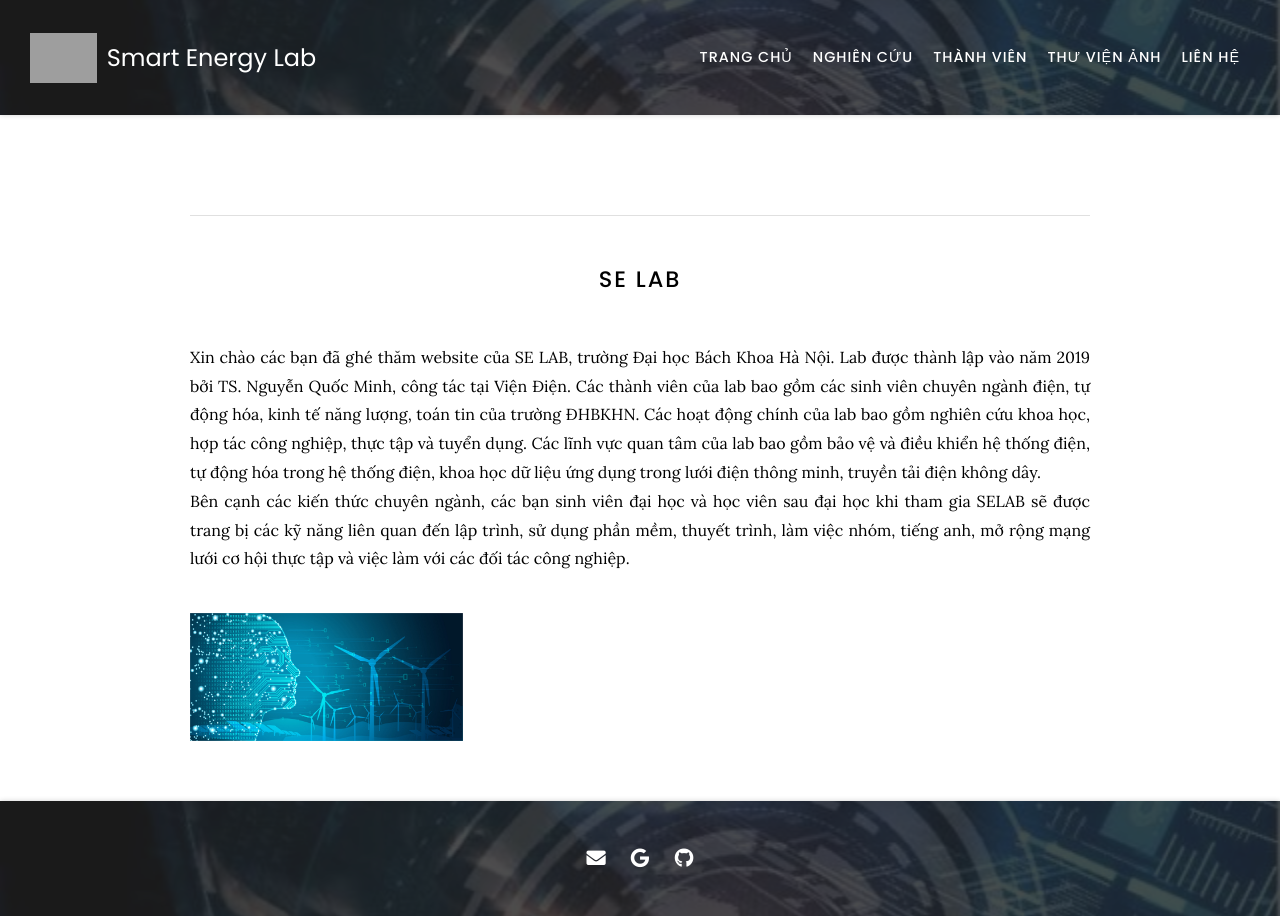
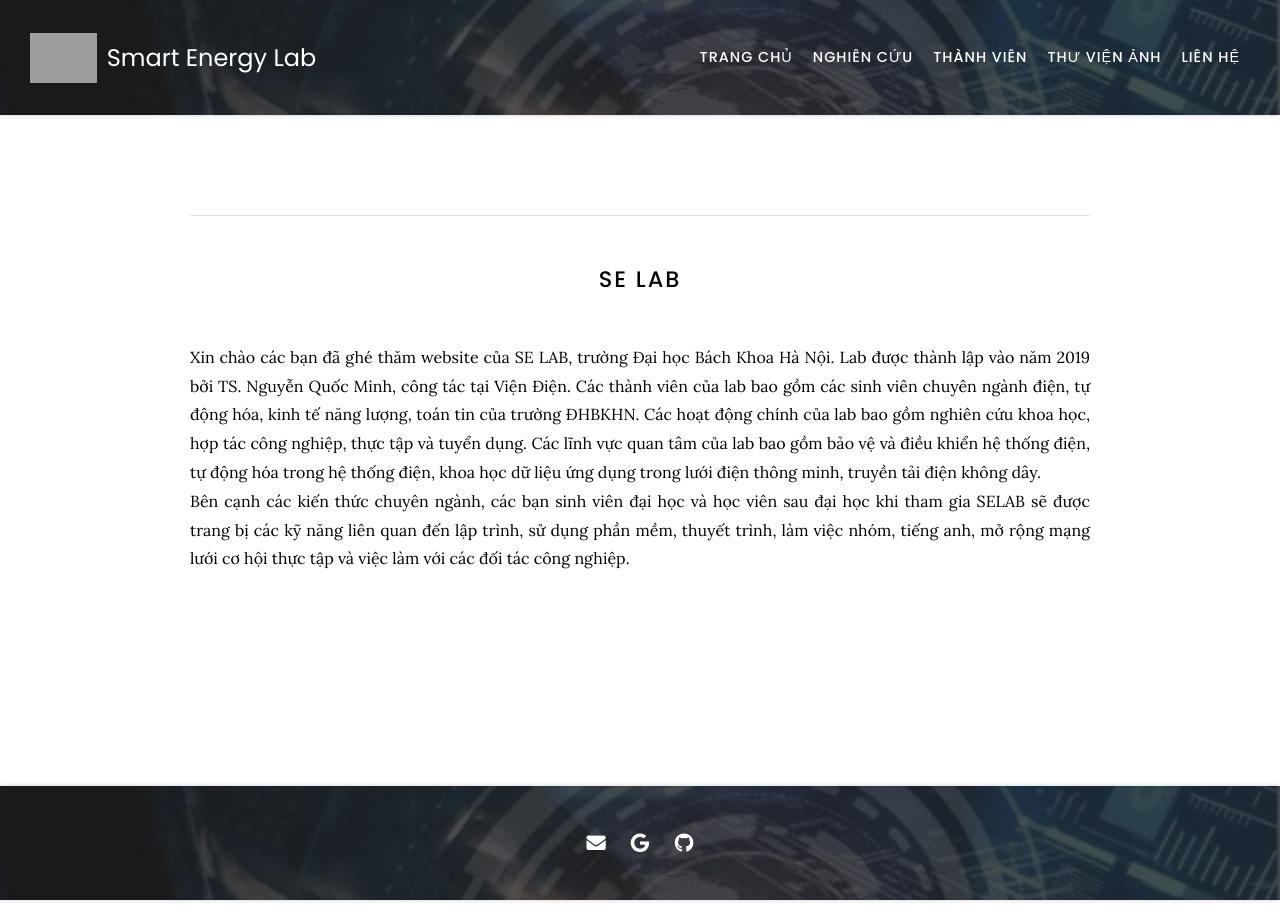
Before and after one commit to selabhust/home, a Jekyll site: the page built from index.md, in a window 1280 px wide. Built offline with Jekyll 4.4.1, drawn with Linux system fonts in a browser that asks for light colours; nearby versions of some CDN libraries; grey boxes are pictures that could not be loaded.

Commit message:
Update index.md

```diff
--- a/index.md
+++ b/index.md
@@ -10,8 +10,3 @@ nav:
 
 Xin chào các bạn đã ghé thăm website của SE LAB, trường Đại học Bách Khoa Hà Nội. Lab được thành lập vào năm 2019 bởi TS. Nguyễn Quốc Minh, công tác tại Viện Điện. Các thành viên của lab bao gồm các sinh viên chuyên ngành điện, tự động hóa, kinh tế năng lượng, toán tin của trường ĐHBKHN. Các hoạt động chính của lab bao gồm nghiên cứu khoa học, hợp tác công nghiệp, thực tập và tuyển dụng. Các lĩnh vực quan tâm của lab bao gồm bảo vệ và điều khiển hệ thống điện, tự động hóa trong hệ thống điện, khoa học dữ liệu ứng dụng trong lưới điện thông minh, truyền tải điện không dây. <br>
 Bên cạnh các kiến thức chuyên ngành, các bạn sinh viên đại học và học viên sau đại học khi tham gia SELAB sẽ được trang bị các kỹ năng liên quan đến lập trình, sử dụng phần mềm, thuyết trình, làm việc nhóm, tiếng anh, mở rộng mạng lưới cơ hội thực tập và việc làm với các đối tác công nghiệp.
-
-{:.center}
-{% include gallery.html
-image31="images/powersystem1.jpg" link21="images/powersystem1.jpg"
-%}
```
